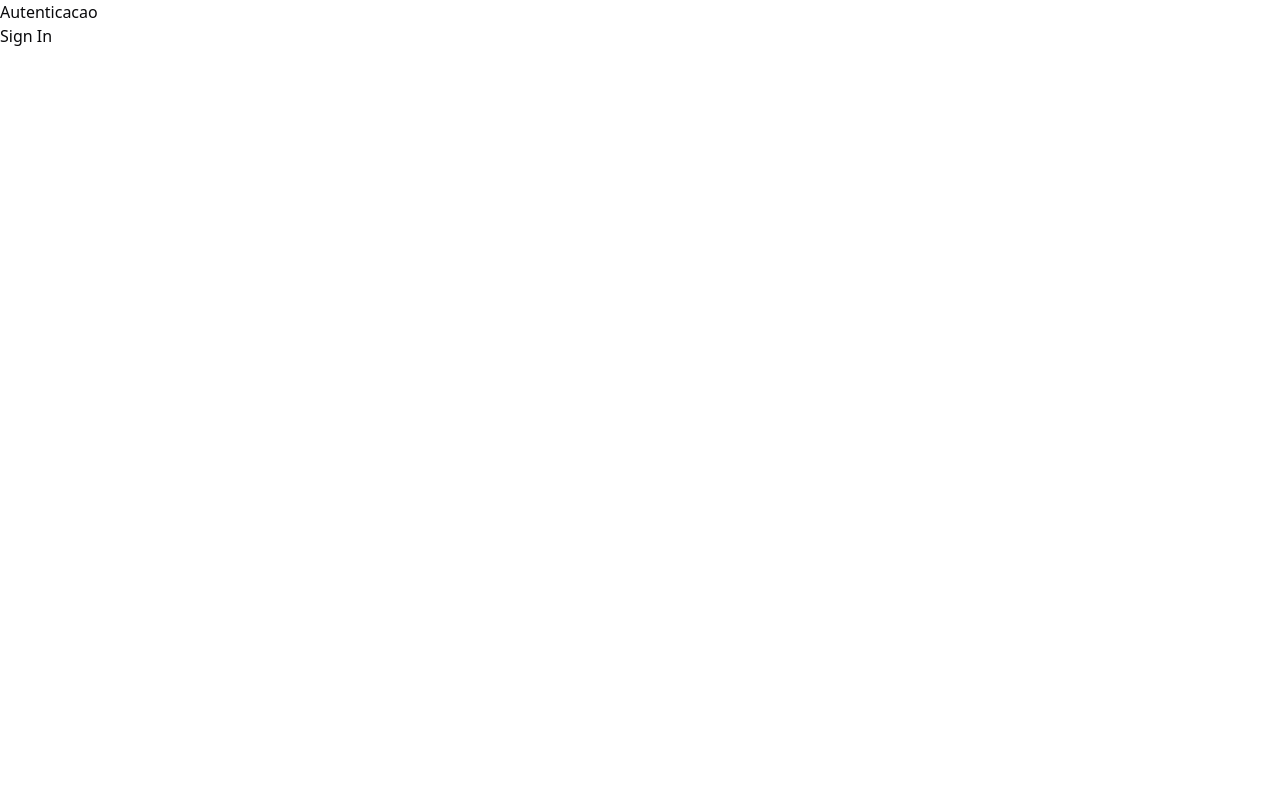
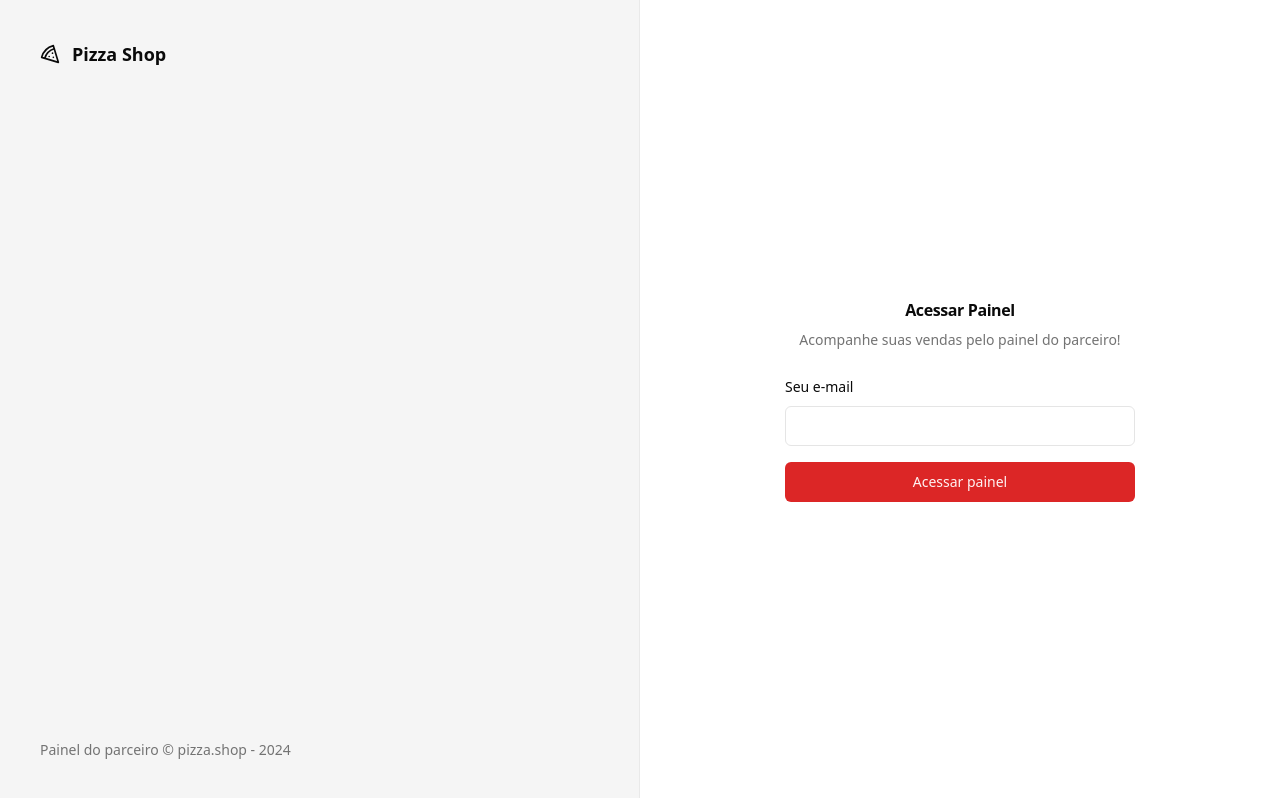
Before and after one commit to Glendson/pizzashop-web, a React (Vite) app: page /sign-in in a window 1280 px wide. Built offline with nearby package versions, Linux system fonts and the light colour scheme.

Commit message:
feat: added Login Page styles and set some libs

```diff
--- a/src/App.tsx
+++ b/src/App.tsx
@@ -2,6 +2,7 @@
 
 import { Helmet, HelmetProvider } from 'react-helmet-async'
 import { RouterProvider } from 'react-router-dom'
+import { Toaster } from 'sonner'
 
 import { router } from './Routes'
 
@@ -9,6 +10,7 @@
   return (
     <HelmetProvider>
       <Helmet titleTemplate="%s | pizza.shop" />
+      <Toaster richColors />
       <RouterProvider router={router} />
     </HelmetProvider>
   )
--- /dev/null
+++ b/src/components/ui/input.tsx
@@ -0,0 +1,25 @@
+import * as React from "react"
+
+import { cn } from "@/lib/utils"
+
+export interface InputProps
+  extends React.InputHTMLAttributes<HTMLInputElement> {}
+
+const Input = React.forwardRef<HTMLInputElement, InputProps>(
+  ({ className, type, ...props }, ref) => {
+    return (
+      <input
+        type={type}
+        className={cn(
+          "flex h-10 w-full rounded-md border border-input bg-background px-3 py-2 text-sm ring-offset-background file:border-0 file:bg-transparent file:text-sm file:font-medium placeholder:text-muted-foreground focus-visible:outline-none focus-visible:ring-2 focus-visible:ring-ring focus-visible:ring-offset-2 disabled:cursor-not-allowed disabled:opacity-50",
+          className
+        )}
+        ref={ref}
+        {...props}
+      />
+    )
+  }
+)
+Input.displayName = "Input"
+
+export { Input }
--- /dev/null
+++ b/src/components/ui/label.tsx
@@ -0,0 +1,24 @@
+import * as React from "react"
+import * as LabelPrimitive from "@radix-ui/react-label"
+import { cva, type VariantProps } from "class-variance-authority"
+
+import { cn } from "@/lib/utils"
+
+const labelVariants = cva(
+  "text-sm font-medium leading-none peer-disabled:cursor-not-allowed peer-disabled:opacity-70"
+)
+
+const Label = React.forwardRef<
+  React.ElementRef<typeof LabelPrimitive.Root>,
+  React.ComponentPropsWithoutRef<typeof LabelPrimitive.Root> &
+    VariantProps<typeof labelVariants>
+>(({ className, ...props }, ref) => (
+  <LabelPrimitive.Root
+    ref={ref}
+    className={cn(labelVariants(), className)}
+    {...props}
+  />
+))
+Label.displayName = LabelPrimitive.Root.displayName
+
+export { Label }
--- a/src/global.css
+++ b/src/global.css
@@ -2,69 +2,54 @@
   @tailwind components;
   @tailwind utilities;
 
+
 @layer base {
   :root {
     --background: 0 0% 100%;
-      --foreground: 240 10% 3.9%;
-
+    --foreground: 0 0% 3.9%;
     --card: 0 0% 100%;
-      --card-foreground: 240 10% 3.9%;
-
+    --card-foreground: 0 0% 3.9%;
     --popover: 0 0% 100%;
-      --popover-foreground: 240 10% 3.9%;
-
-      --primary: 240 5.9% 10%;
-      --primary-foreground: 0 0% 98%;
-
-      --secondary: 240 4.8% 95.9%;
-      --secondary-foreground: 240 5.9% 10%;
-
-      --muted: 240 4.8% 95.9%;
-      --muted-foreground: 240 3.8% 46.1%;
-
-      --accent: 240 4.8% 95.9%;
-      --accent-foreground: 240 5.9% 10%;
-
+    --popover-foreground: 0 0% 3.9%;
+    --primary: 0 72.2% 50.6%;
+    --primary-foreground: 0 85.7% 97.3%;
+    --secondary: 0 0% 96.1%;
+    --secondary-foreground: 0 0% 9%;
+    --muted: 0 0% 96.1%;
+    --muted-foreground: 0 0% 45.1%;
+    --accent: 0 0% 96.1%;
+    --accent-foreground: 0 0% 9%;
     --destructive: 0 84.2% 60.2%;
     --destructive-foreground: 0 0% 98%;
-
-      --border: 240 5.9% 90%;
-      --input: 240 5.9% 90%;
-      --ring: 240 10% 3.9%;
-
+    --border: 0 0% 89.8%;
+    --input: 0 0% 89.8%;
+    --ring: 0 72.2% 50.6%;
     --radius: 0.5rem;
   }
 
   .dark {
-      --background: 240 10% 3.9%;
+    --background: 0 0% 3.9%;
     --foreground: 0 0% 98%;
-
-      --card: 240 10% 3.9%;
+    --card: 0 0% 3.9%;
     --card-foreground: 0 0% 98%;
-
-      --popover: 240 10% 3.9%;
+    --popover: 0 0% 3.9%;
     --popover-foreground: 0 0% 98%;
-
-      --primary: 0 0% 98%;
-      --primary-foreground: 240 5.9% 10%;
-
-      --secondary: 240 3.7% 15.9%;
+    --primary: 0 72.2% 50.6%;
+    --primary-foreground: 0 85.7% 97.3%;
+    --secondary: 0 0% 14.9%;
     --secondary-foreground: 0 0% 98%;
-
-      --muted: 240 3.7% 15.9%;
-      --muted-foreground: 240 5% 64.9%;
-
-      --accent: 240 3.7% 15.9%;
+    --muted: 0 0% 14.9%;
+    --muted-foreground: 0 0% 63.9%;
+    --accent: 0 0% 14.9%;
     --accent-foreground: 0 0% 98%;
-
     --destructive: 0 62.8% 30.6%;
     --destructive-foreground: 0 0% 98%;
-
-      --border: 240 3.7% 15.9%;
-      --input: 240 3.7% 15.9%;
-      --ring: 240 4.9% 83.9%;
+    --border: 0 0% 14.9%;
+    --input: 0 0% 14.9%;
+    --ring: 0 72.2% 50.6%;
   }
 }
+
 
   @layer base {
     * {
--- a/src/pages/_layouts/auth.tsx
+++ b/src/pages/_layouts/auth.tsx
@@ -1,11 +1,20 @@
+import { Pizza } from 'lucide-react'
 import { Outlet } from 'react-router-dom'
 
 export function AuthLayout() {
   return (
-    <div>
-      <h1>Autenticacao</h1>
+    <div className="grid min-h-screen grid-cols-2">
+      <div className="flex h-full flex-col justify-between border-r border-foreground/5 bg-muted p-10 text-muted-foreground">
+        <div className="flex items-center gap-3 text-lg text-foreground">
+          <Pizza className="h-5 w-5 " />
+          <span className="font-semibold">Pizza Shop</span>
+        </div>
+        <footer className="text-sm">
+          Painel do parceiro &copy; pizza.shop - {new Date().getFullYear()}
+        </footer>
+      </div>
 
-      <div>
+      <div className="flex flex-col items-center justify-center">
         <Outlet />
       </div>
     </div>
--- a/src/pages/auth/Sign-in.tsx
+++ b/src/pages/auth/Sign-in.tsx
@@ -1,10 +1,57 @@
 import { Helmet } from 'react-helmet-async'
+import { useForm } from 'react-hook-form'
+import { toast } from 'sonner'
+import { z } from 'zod'
+
+import { Button } from '@/components/ui/button'
+import { Input } from '@/components/ui/input'
+import { Label } from '@/components/ui/label'
+
+const signInForm = z.object({
+  email: z.string().email(),
+})
+
+type SignInForm = z.infer<typeof signInForm>
 
 export function SignIn() {
+  const {
+    register,
+    handleSubmit,
+    formState: { isSubmitting },
+  } = useForm<SignInForm>()
+
+  function handleSignIn(data: SignInForm) {
+    console.log(data)
+
+    toast.success('Enviamos um link de autenticacao para o seu e-mail.')
+  }
+
   return (
     <>
       <Helmet title="Login" />
-      <h1>Sign In</h1>
+      <div className="p-8">
+        <div className="flex w-[350px] flex-col justify-center gap-6">
+          <div className="flex flex-col gap-2 text-center">
+            <h1 className="text-2x; font-semibold tracking-tight">
+              Acessar Painel
+            </h1>
+            <p className="text-sm text-muted-foreground">
+              Acompanhe suas vendas pelo painel do parceiro!
+            </p>
+          </div>
+
+          <form onSubmit={handleSubmit(handleSignIn)} className="space-y-4">
+            <div className="space-y-2">
+              <Label htmlFor="email">Seu e-mail</Label>
+              <Input id="email" type="email" {...register('email')} />
+            </div>
+
+            <Button disabled={isSubmitting} className="w-full" type="submit">
+              Acessar painel
+            </Button>
+          </form>
+        </div>
+      </div>
     </>
   )
 }
```
Also changed, not shown: package.json (+6 -1 lines), 1 other file (tests, documents, lock files or other folders). Lines whose indentation alone changed are shown as unchanged.
